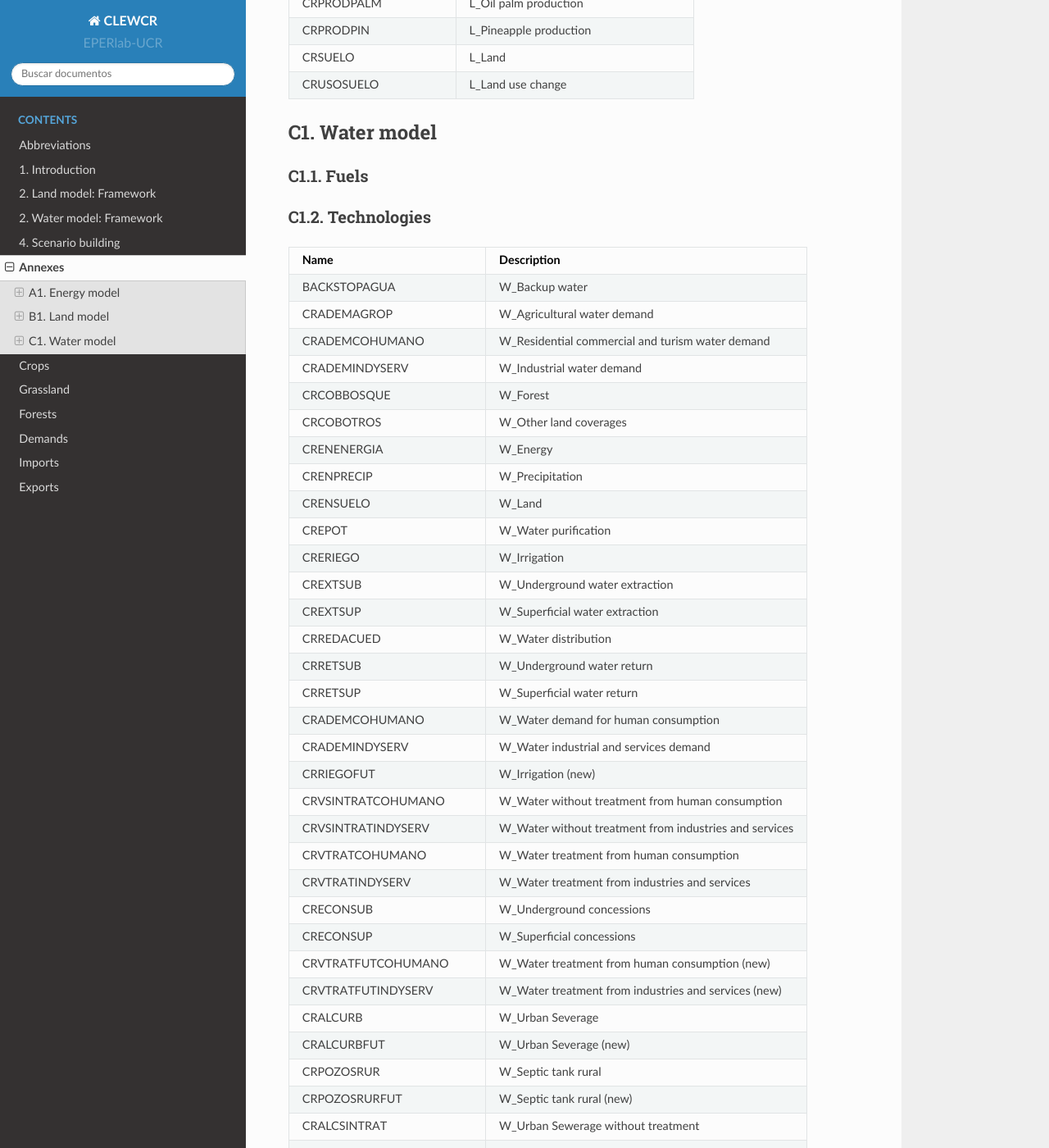
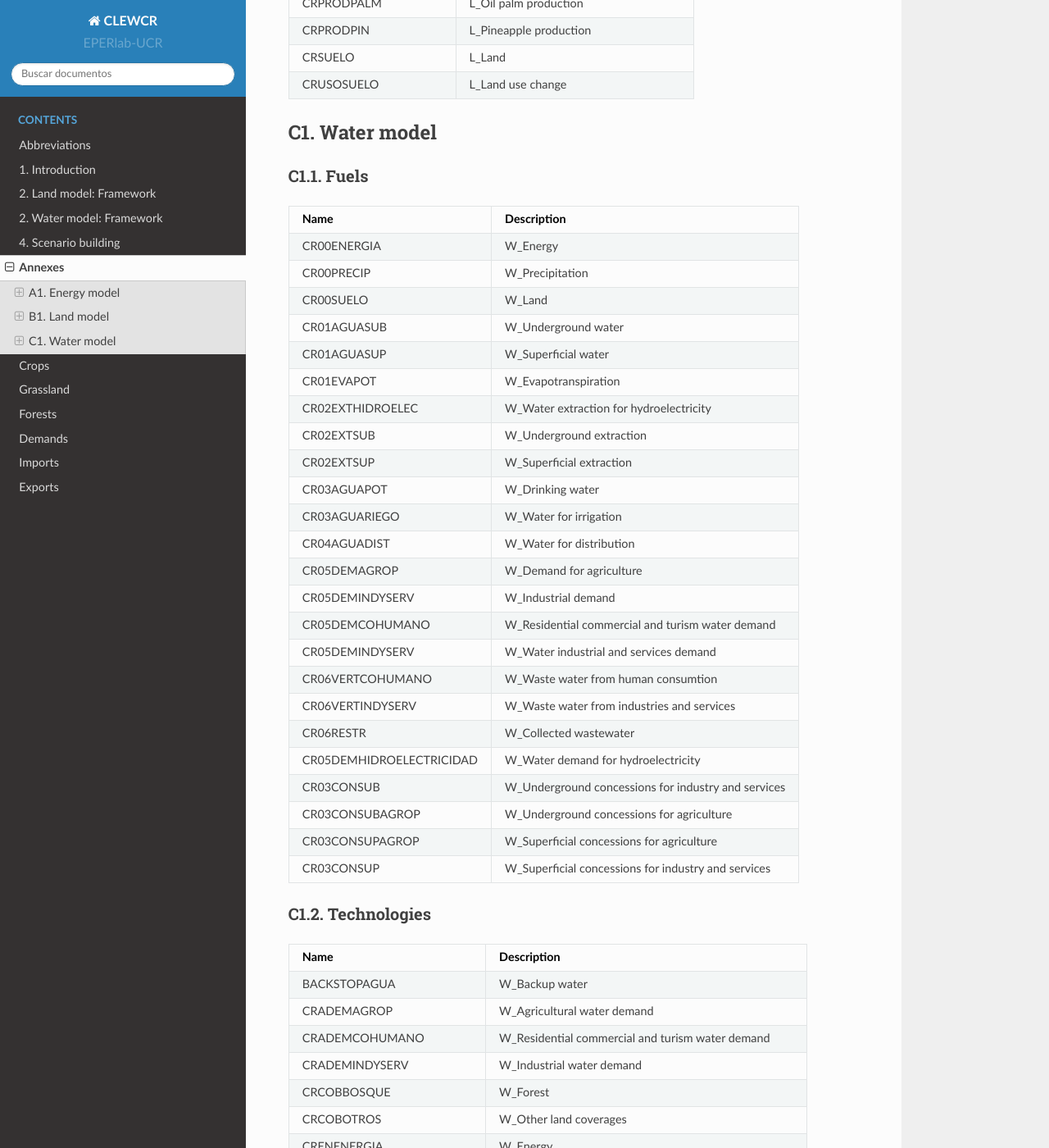
Before and after one commit to EPERLab/CLEW, a Sphinx documentation site: the page built from docs/999Annexes.rst, in a window 1280 px wide and 1400 px high, scrolled down 13579 px. Shown: the whole window at 82% size. Built offline with Sphinx 7.4.7 and the Read the Docs theme 2.0.0, drawn with Linux system fonts in a browser that asks for light colours; formulas are drawn with MathJax 3.

Commit message:
Update 999Annexes.rst

```diff
--- a/docs/999Annexes.rst
+++ b/docs/999Annexes.rst
@@ -823,6 +823,59 @@ C1. Water model
 C1.1. Fuels
 ---------
 
++---------------------------+-----------------------------------------------------+
+|Name                       | Description                                         |
++===========================+=====================================================+
+|CR00ENERGIA                |W_Energy                                             |
++---------------------------+-----------------------------------------------------+
+|CR00PRECIP                 |W_Precipitation                                      |
++---------------------------+-----------------------------------------------------+
+|CR00SUELO                  |W_Land                                               |
++---------------------------+-----------------------------------------------------+
+|CR01AGUASUB                |W_Underground water                                  |
++---------------------------+-----------------------------------------------------+
+|CR01AGUASUP                |W_Superficial water                                  |
++---------------------------+-----------------------------------------------------+
+|CR01EVAPOT                 |W_Evapotranspiration                                 |
++---------------------------+-----------------------------------------------------+
+|CR02EXTHIDROELEC           |W_Water extraction for hydroelectricity              |
++---------------------------+-----------------------------------------------------+
+|CR02EXTSUB                 |W_Underground extraction                             |
++---------------------------+-----------------------------------------------------+
+|CR02EXTSUP                 |W_Superficial extraction                             |
++---------------------------+-----------------------------------------------------+
+|CR03AGUAPOT                |W_Drinking water                                     |
++---------------------------+-----------------------------------------------------+
+|CR03AGUARIEGO              |W_Water for irrigation                               |
++---------------------------+-----------------------------------------------------+
+|CR04AGUADIST               |W_Water for distribution                             |
++---------------------------+-----------------------------------------------------+
+|CR05DEMAGROP               |W_Demand for agriculture                             |
++---------------------------+-----------------------------------------------------+
+|CR05DEMINDYSERV            |W_Industrial demand                                  |
++---------------------------+-----------------------------------------------------+
+|CR05DEMCOHUMANO            |W_Residential commercial and turism water demand     |
++---------------------------+-----------------------------------------------------+
+|CR05DEMINDYSERV            |W_Water industrial and services demand               |
++---------------------------+-----------------------------------------------------+
+|CR06VERTCOHUMANO           |W_Waste water from human consumtion                  |
++---------------------------+-----------------------------------------------------+
+|CR06VERTINDYSERV           |W_Waste water from industries and services           |
++---------------------------+-----------------------------------------------------+
+|CR06RESTR                  |W_Collected wastewater                               |
++---------------------------+-----------------------------------------------------+
+|CR05DEMHIDROELECTRICIDAD   |W_Water demand for hydroelectricity                  |
++---------------------------+-----------------------------------------------------+
+|CR03CONSUB                 |W_Underground concessions for industry and services  |
++---------------------------+-----------------------------------------------------+
+|CR03CONSUBAGROP            |W_Underground concessions for agriculture            |
++---------------------------+-----------------------------------------------------+
+|CR03CONSUPAGROP            |W_Superficial concessions for agriculture            |
++---------------------------+-----------------------------------------------------+
+|CR03CONSUP                 |W_Superficial concessions for industry and services  |
++---------------------------+-----------------------------------------------------+
+
+
 C1.2. Technologies
 ---------
 +-------------------------+-----------------------------------------------------------+
```
